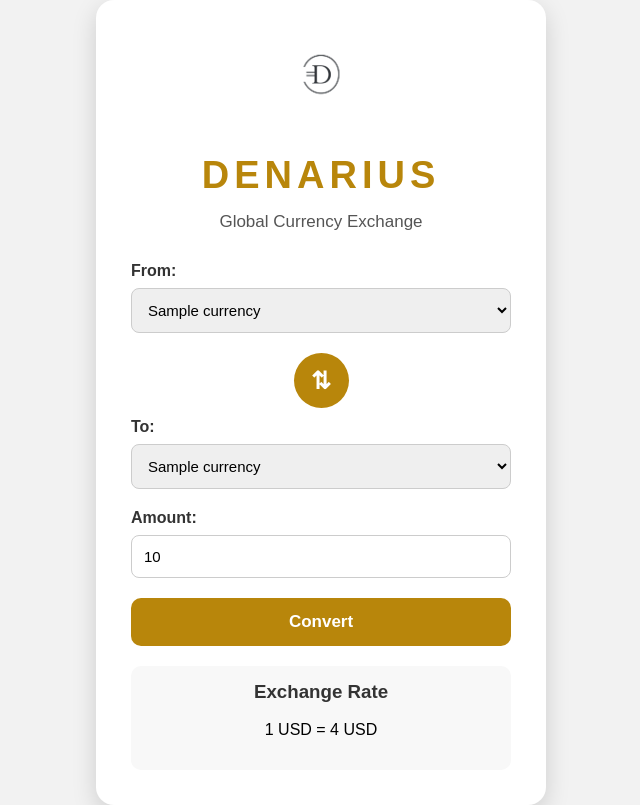
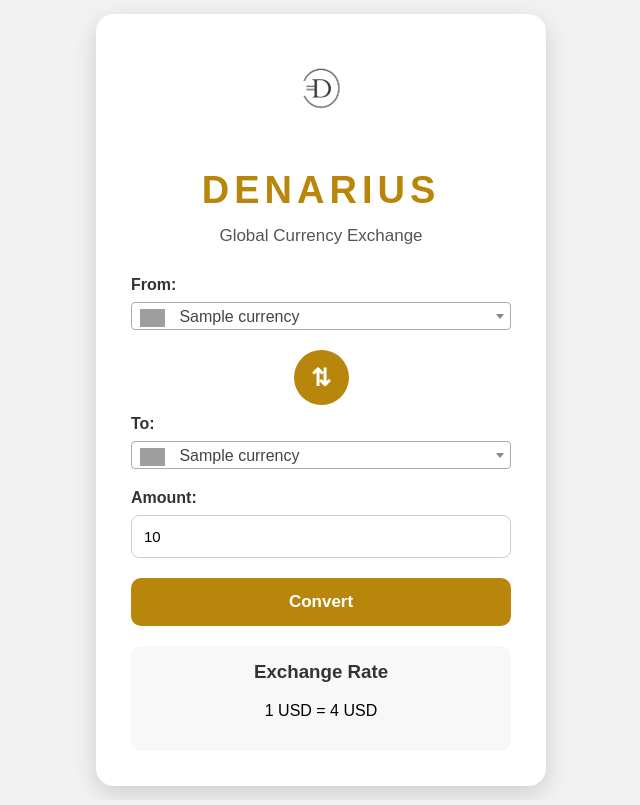
Before and after one commit to cherguikhaled/Denarius, a Flask app: template templates/index.html in a window 1280 px wide. Shown: the whole page, without its empty margins (319-959 px from the left). Run offline with Flask 3, Linux system fonts and the light colour scheme; the template is opened without the code that fills it: most values are stand-ins (such as "Sample title", 1, 10 or a date in 2020); some libraries are stand-ins or nearby versions; grey boxes are pictures that could not be loaded.

Commit message:
Denarius v1.2 - Add currency flags UI

```diff
--- a/app.py
+++ b/app.py
@@ -6,21 +6,45 @@ app = Flask(__name__)
 
 currencies = {
 
-    "USD": "🇺🇸 USD",
+    "USD": {
+        "name": "USD",
+        "flag": "flags/usa.png"
+    },
 
-    "EUR": "🇪🇺 EUR",
+    "EUR": {
+        "name": "EUR",
+        "flag": "flags/europe.png"
+    },
 
-    "DZD": "🇩🇿 DZD",
+    "DZD": {
+        "name": "DZD",
+        "flag": "flags/algeria.png"
+    },
 
-    "GBP": "🇬🇧 GBP",
+    "GBP": {
+        "name": "GBP",
+        "flag": "flags/uk.png"
+    },
 
-    "JPY": "🇯🇵 JPY",
+    "JPY": {
+        "name": "JPY",
+        "flag": "flags/japan.png"
+    },
 
-    "CAD": "🇨🇦 CAD",
+    "CAD": {
+        "name": "CAD",
+        "flag": "flags/canada.png"
+    },
 
-    "AUD": "🇦🇺 AUD",
+    "AUD": {
+        "name": "AUD",
+        "flag": "flags/australia.png"
+    },
 
-    "CHF": "🇨🇭 CHF"
+    "CHF": {
+        "name": "CHF",
+        "flag": "flags/switzerland.png"
+    }
 
 }
 
--- a/templates/index.html
+++ b/templates/index.html
@@ -9,13 +9,19 @@
 
     <link rel="stylesheet" href="{{ url_for('static', filename='style.css') }}">
 
+    <link href="https://cdn.jsdelivr.net/npm/select2@4.1.0-rc.0/dist/css/select2.min.css" rel="stylesheet" />
+
 </head>
+
 
 <body>
 
+
 <div class="container">
 
+
     <div class="brand">
+
 
         <div class="logo">
 
@@ -23,69 +29,112 @@
 
         </div>
 
+
         <h1>DENARIUS</h1>
 
         <h2>Global Currency Exchange</h2>
 
+
     </div>
+
+
 
     <form method="POST">
 
+
+
         <div class="form-group">
+
 
             <label>From:</label>
 
+
             <select name="from_currency">
 
-                {% for code, name in currencies.items() %}
 
-<option value="{{ code }}"
+                {% for code, currency in currencies.items() %}
+
+
+                <option
+                value="{{ code }}"
+                data-flag="{{ currency.flag }}"
                 {% if code == from_currency %}selected{% endif %}>
 
-    {{ name }}
+
+                    {{ currency.name }}
+
 
                 </option>
 
+
                 {% endfor %}
+
 
             </select>
 
+
         </div>
+
+
+
 
         <div class="swap-container">
 
+
             <button type="submit" name="action" value="swap" class="swap-btn">
+
 
                 ⇅
 
+
             </button>
+
 
         </div>
 
+
+
+
         <div class="form-group">
+
 
             <label>To:</label>
 
+
             <select name="to_currency">
 
-                {% for code, name in currencies.items() %}
 
-<option value="{{ code }}"
+                {% for code, currency in currencies.items() %}
+
+
+                <option
+                value="{{ code }}"
+                data-flag="{{ currency.flag }}"
                 {% if code == to_currency %}selected{% endif %}>
 
-    {{ name }}
+
+                    {{ currency.name }}
+
 
                 </option>
 
+
                 {% endfor %}
+
 
             </select>
 
+
         </div>
+
+
+
 
         <div class="form-group">
 
+
             <label>Amount:</label>
+
 
             <input
                 type="number"
@@ -93,7 +142,11 @@
                 value="{{ amount if amount else 100 }}"
                 step="0.01">
 
+
         </div>
+
+
+
 
         <button type="submit">
 
@@ -101,23 +154,41 @@
 
         </button>
 
+
+
     </form>
+
+
+
+
 
     {% if error %}
 
+
     <div class="error">
+
 
         {{ error }}
 
+
     </div>
+
 
     {% endif %}
 
+
+
+
+
+
     {% if rate %}
+
 
     <div class="result-box">
 
+
         <h3>Exchange Rate</h3>
+
 
         <p>
 
@@ -125,17 +196,28 @@
 
         </p>
 
+
     </div>
+
 
     {% endif %}
 
+
+
+
+
+
     {% if result %}
+
 
     <div class="result-box">
 
+
         <h3>Result</h3>
 
+
         <p class="conversion">
+
 
             <span class="amount">
 
@@ -143,11 +225,15 @@
 
             </span>
 
+
+
             <span class="arrow">
 
                 ↓
 
             </span>
+
+
 
             <span class="amount">
 
@@ -155,14 +241,122 @@
 
             </span>
 
+
         </p>
+
 
     </div>
 
+
     {% endif %}
+
+
+
+
 
 </div>
 
+
+
+
+
+<script src="https://code.jquery.com/jquery-3.6.0.min.js"></script>
+
+
+<script src="https://cdn.jsdelivr.net/npm/select2@4.1.0-rc.0/dist/js/select2.min.js"></script>
+
+
+
+
+<script>
+
+
+function formatCurrency(currency) {
+
+
+    if (!currency.id) {
+
+        return currency.text;
+
+    }
+
+
+
+    let flag = $(currency.element).data('flag');
+
+
+
+    if (!flag) {
+
+        return currency.text;
+
+    }
+
+
+
+
+    return `
+
+        <span>
+
+            <img
+            src="/static/${flag}"
+            style="
+            width:25px;
+            height:18px;
+            object-fit:cover;
+            margin-right:10px;
+            vertical-align:middle;
+            ">
+
+            ${currency.text}
+
+        </span>
+
+    `;
+
+
+}
+
+
+
+
+$(document).ready(function() {
+
+
+
+    $('select').select2({
+
+
+        templateResult: formatCurrency,
+
+
+        templateSelection: formatCurrency,
+
+
+        escapeMarkup: function(markup) {
+
+
+            return markup;
+
+
+        }
+
+
+    });
+
+
+
+});
+
+
+
+</script>
+
+
+
+
 </body>
 
+
 </html>
```
Also changed, not shown: static/flags/algeria.png (added), static/flags/australia.png (added), static/flags/canada.png (added), static/flags/europe.png (added), static/flags/japan.png (added), static/flags/switzerland.png (added), static/flags/uk.png (added), static/flags/usa.png (added). Lines whose indentation alone changed are shown as unchanged.
